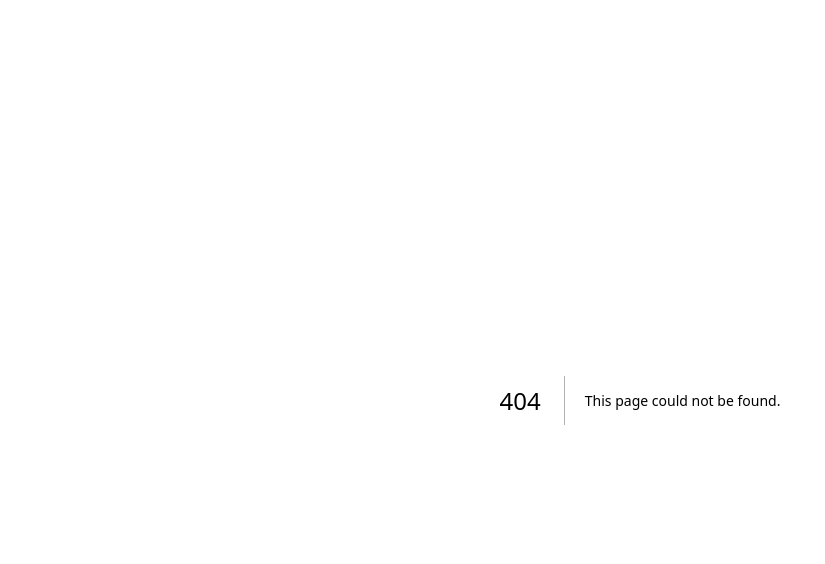
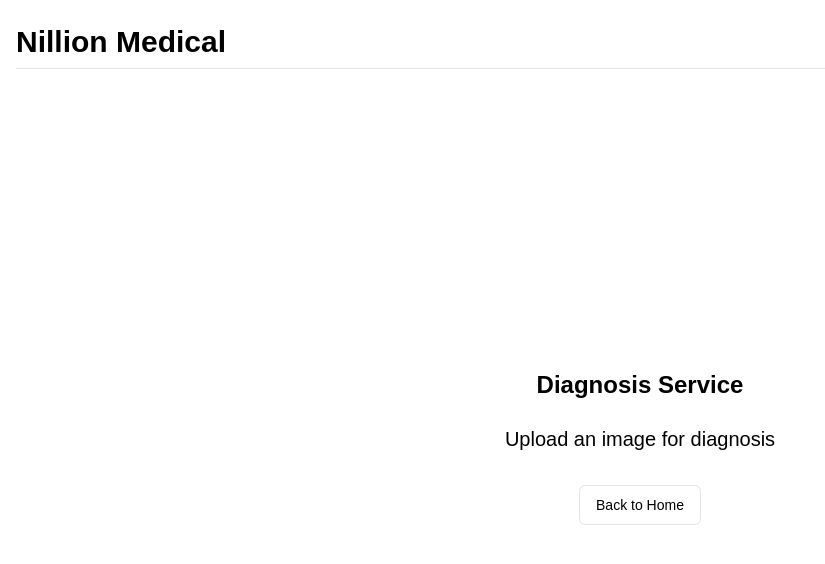
Before and after one commit to pedro123456789-wq/diffused-med, a Next.js app: page /diagnosis in a window 1280 px wide. Before the commit this address had no page. Shown: the top 564 px of the page, without its empty margins (0-825 px from the left). Built offline with nearby package versions, Linux system fonts and the light colour scheme.

Commit message:
link the landing page to translation and diagnosis pages

```diff
--- /dev/null
+++ b/src/app/diagnosis/page.tsx
@@ -0,0 +1,19 @@
+import Header from '@/components/ui/Header'
+import { Button } from "@/components/ui/button"
+import Link from 'next/link'
+
+export default function Diagnosis() {
+  return (
+    <div className="min-h-screen flex flex-col">
+      <Header />
+      <main className="flex-grow flex flex-col items-center justify-center p-6 md:p-24">
+        <h2 className="text-2xl font-semibold mb-6 text-center">Diagnosis Service</h2>
+        <p className="text-xl mb-8 text-center">Upload an image for diagnosis</p>
+        {/* Add your image upload component here */}
+        <Link href="/" passHref>
+          <Button variant="outline">Back to Home</Button>
+        </Link>
+      </main>
+    </div>
+  )
+}
--- a/src/app/page.tsx
+++ b/src/app/page.tsx
@@ -11,12 +11,12 @@ export default function Home() {
         <p className="text-xl mb-8 text-center">Choose an option:</p>
         <div className="flex flex-col sm:flex-row gap-4 mb-8">
           <Button asChild>
-            <Link href="/photo-diagnosis" className="w-full sm:w-auto">
+            <Link href="/translation" className="w-full sm:w-auto">
               Translation
             </Link>
           </Button>
           <Button asChild variant="secondary">
-            <Link href="/text-translation" className="w-full sm:w-auto">
+            <Link href="/diagnosis" className="w-full sm:w-auto">
               Diagnosis
             </Link>
           </Button>
--- a/src/app/translate/route.ts
+++ /dev/null
@@ -1,32 +0,0 @@
-import { NextResponse } from 'next/server'
-
-export async function POST(request: Request) {
-  try {
-    // Log the raw request body for debugging
-    const rawBody = await request.text()
-    console.log('Raw request body:', rawBody)
-
-    let body
-    try {
-      body = JSON.parse(rawBody)
-    } catch (parseError) {
-      console.error('Error parsing JSON:', parseError)
-      return NextResponse.json({ error: 'Invalid JSON in request body' }, { status: 400 })
-    }
-
-    const { text } = body
-
-    if (typeof text !== 'string') {
-      return NextResponse.json({ error: 'Invalid or missing text in request body' }, { status: 400 })
-    }
-
-    // Here you would typically call your actual translation service
-    // For this example, we're just echoing the text back
-    const result = `Translated: ${text}`
-
-    return NextResponse.json({ result })
-  } catch (error) {
-    console.error('Error in translate API:', error)
-    return NextResponse.json({ error: 'An error occurred while processing your request' }, { status: 500 })
-  }
-}
--- /dev/null
+++ b/src/app/translation/page.tsx
@@ -0,0 +1,19 @@
+import Header from '@/components/ui/Header'
+import { Button } from "@/components/ui/button"
+import Link from 'next/link'
+
+export default function Translation() {
+  return (
+    <div className="min-h-screen flex flex-col">
+      <Header />
+      <main className="flex-grow flex flex-col items-center justify-center p-6 md:p-24">
+        <h2 className="text-2xl font-semibold mb-6 text-center">Translation Service</h2>
+        <p className="text-xl mb-8 text-center">Enter text to translate</p>
+        {/* Add your translation form or component here */}
+        <Link href="/" passHref>
+          <Button variant="outline">Back to Home</Button>
+        </Link>
+      </main>
+    </div>
+  )
+}
```
Also changed, not shown: src/app/DiagnosisPage.tsx (deleted), src/app/TranslationPage.tsx (deleted).
